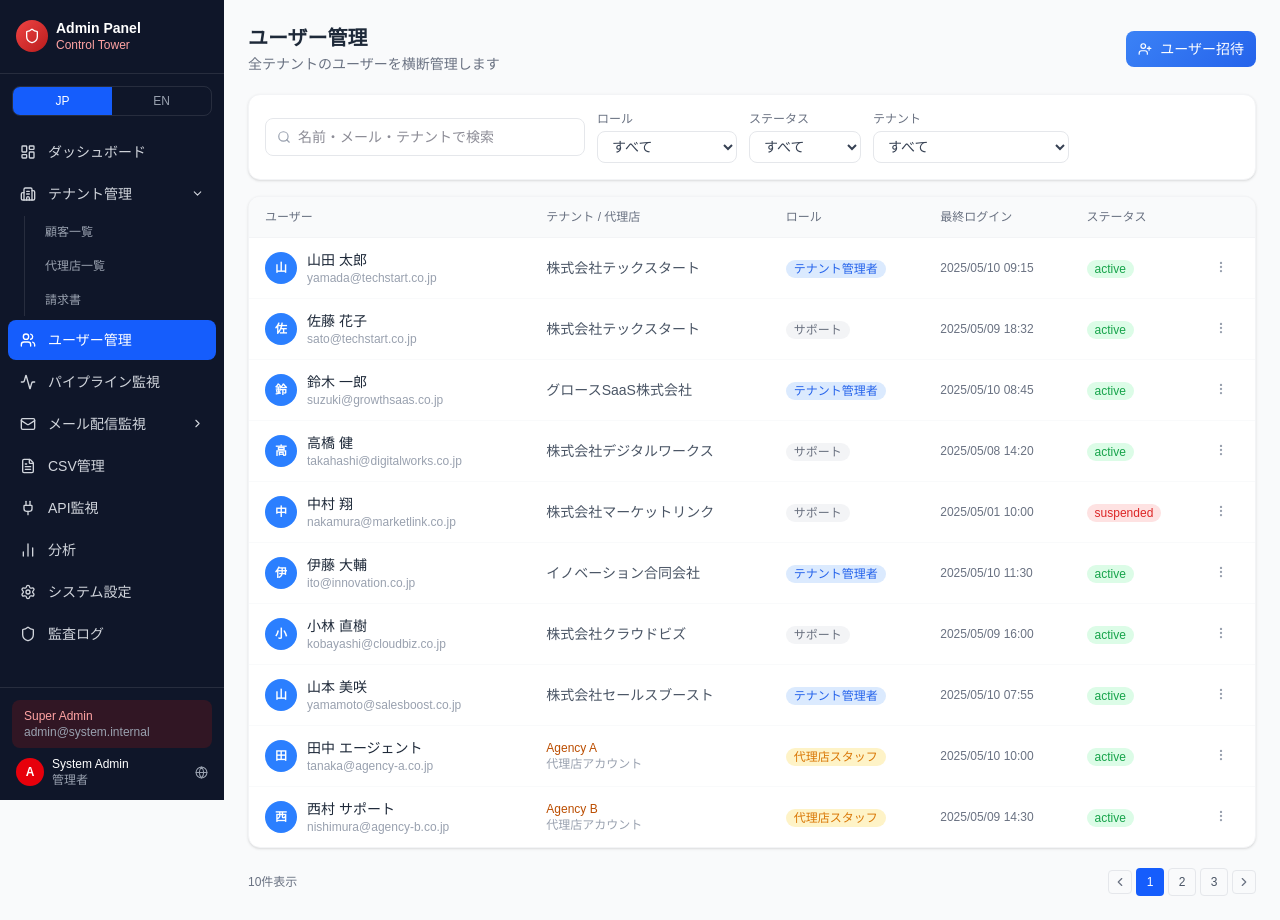
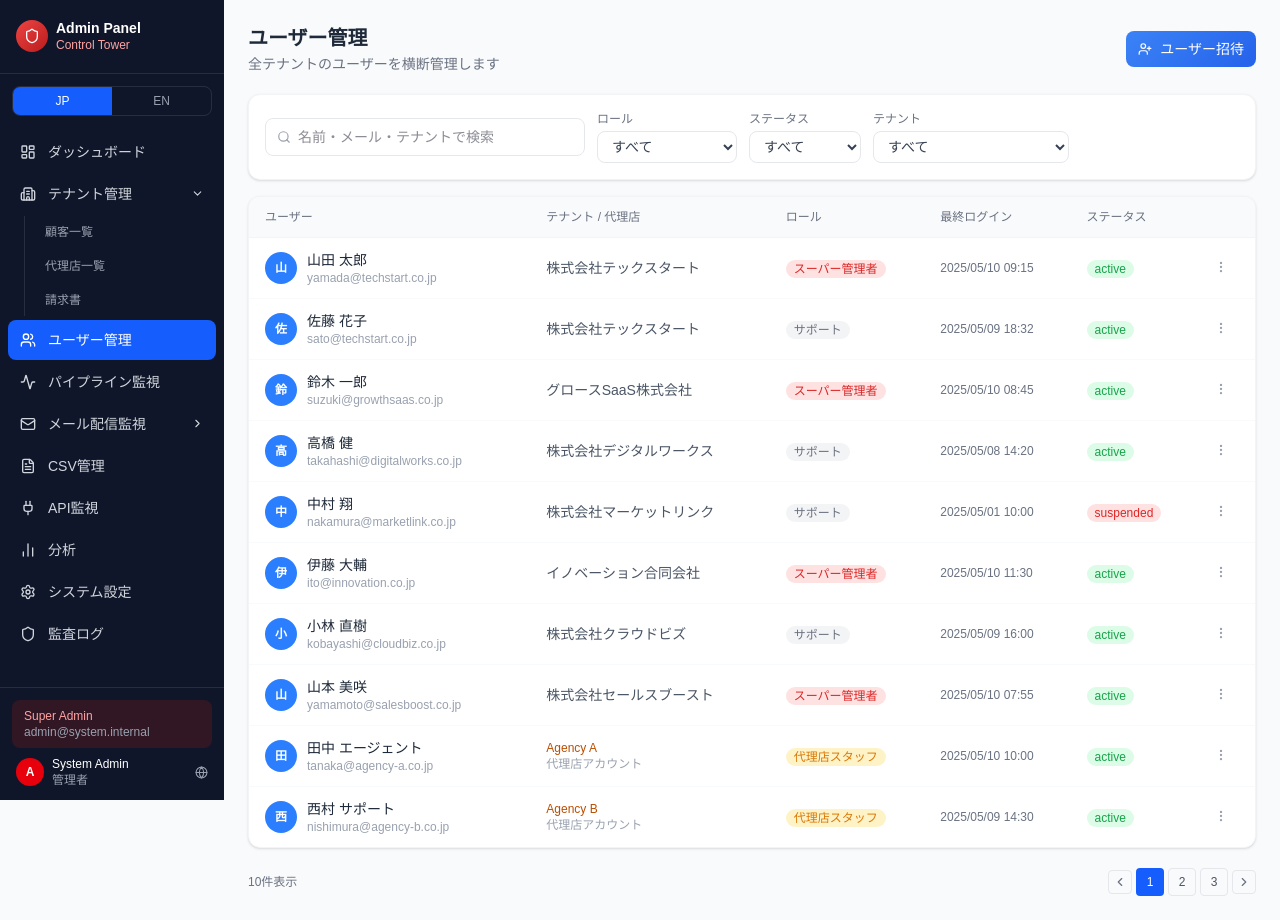
Before and after one commit to nn-nissy1010/freshbound, a Next.js app: page /admin/users in a window 1280 px wide. Built offline with nearby package versions, Linux system fonts and the light colour scheme.

Commit message:
fix(admin): fix i18n, role badge, params type, and KPI label bugs

```diff
--- a/src/app/(admin)/admin/compliance/page.tsx
+++ b/src/app/(admin)/admin/compliance/page.tsx
@@ -18,8 +18,8 @@ const suppressions = [
 ];
 
 const domainWarnings = [
-  { domain: 'unknown-domain.co.jp', tenant: '株式会社クラウドビズ', issue: t('ja', 'ドメイン評判低下', 'Domain reputation drop'), severity: 'high', date: '2025/05/10' },
-  { domain: 'old-company.jp', tenant: 'グロースSaaS株式会社', issue: t('ja', 'バウンス率高騰', 'High bounce rate'), severity: 'medium', date: '2025/05/09' },
+  { domain: 'unknown-domain.co.jp', tenant: '株式会社クラウドビズ', issue: { ja: 'ドメイン評判低下', en: 'Domain reputation drop' }, severity: 'high', date: '2025/05/10' },
+  { domain: 'old-company.jp', tenant: 'グロースSaaS株式会社', issue: { ja: 'バウンス率高騰', en: 'High bounce rate' }, severity: 'medium', date: '2025/05/09' },
 ];
 
 const reasonLabels: Record<string, { ja: string; en: string }> = {
@@ -79,7 +79,7 @@ export default function CompliancePage() {
                   <span className="text-xs text-gray-500">{w.tenant}</span>
                 </div>
                 <div className="flex items-center gap-3">
-                  <span className="text-xs text-red-600">{w.issue}</span>
+                  <span className="text-xs text-red-600">{w.issue[lang]}</span>
                   <button className="text-xs border border-red-200 text-red-600 rounded px-2 py-0.5 hover:bg-red-50">
                     {t(lang, 'ドメインをブラックリスト', 'Blacklist Domain')}
                   </button>
--- a/src/app/(admin)/admin/invoices/page.tsx
+++ b/src/app/(admin)/admin/invoices/page.tsx
@@ -30,6 +30,7 @@ export default function InvoicesPage() {
     inv.stripeInvoiceId.toLowerCase().includes(search.toLowerCase())
   );
 
+  // 当月フィルターなし（モックは全件5月）— ラベルで「累計」と明示する
   const totalMRR = invoices.filter(i => i.status === 'paid').reduce((sum, i) => sum + parseInt(i.amount.replace(/[^0-9]/g, '')), 0);
   const pastDueCount = invoices.filter(i => i.status === 'past_due').length;
 
@@ -48,7 +49,7 @@ export default function InvoicesPage() {
       {/* Summary Cards */}
       <div className="grid grid-cols-2 lg:grid-cols-4 gap-3">
         <StatCard label={t(lang, '総請求数', 'Total Invoices')}       value={invoices.length}                                    icon={FileText}    />
-        <StatCard label={t(lang, '今月の収益', 'Revenue (Month)')}     value={`¥${(totalMRR / 10000).toFixed(0)}万`}             icon={DollarSign}  />
+        <StatCard label={t(lang, '累計収益（支払済）', 'Total Revenue (Paid)')} value={`¥${(totalMRR / 10000).toFixed(0)}万`} icon={DollarSign}  />
         <StatCard label={t(lang, '未払い', 'Past Due')}                value={pastDueCount}                                       icon={AlertCircle} />
         <StatCard label={t(lang, '支払い済み', 'Paid')}                value={invoices.filter(i => i.status === 'paid').length}   icon={CreditCard}  />
       </div>
--- a/src/app/(admin)/admin/tenants/[id]/page.tsx
+++ b/src/app/(admin)/admin/tenants/[id]/page.tsx
@@ -4,7 +4,7 @@ import { useLang } from '@/components/admin/LangContext';
 import { t } from '@/lib/i18n';
 import StatusBadge from '@/components/admin/StatusBadge';
 import StatCard from '@/components/admin/StatCard';
-import { useState } from 'react';
+import { use, useState } from 'react';
 import {
   ArrowLeft, Mail, Users, Building2, Activity,
   AlertTriangle, StopCircle, RefreshCw, Trash2,
@@ -27,7 +27,8 @@ const campaigns = [
   { name: 'フォローアップシナリオ', status: 'queued', sent: 0, openRate: '—', replyRate: '—' },
 ];
 
-export default function TenantDetailPage({ params }: { params: { id: string } }) {
+export default function TenantDetailPage({ params }: { params: Promise<{ id: string }> }) {
+  const { id } = use(params);
   const { lang } = useLang();
   const [editing, setEditing] = useState(false);
   const tenantStatus: string = 'active';
@@ -45,7 +46,7 @@ export default function TenantDetailPage({ params }: { params: { id: string } })
             <StatusBadge status="active" />
             <StatusBadge status="standard" />
           </div>
-          <p className="text-xs text-gray-400 font-mono mt-0.5">ID: T001 · {t(lang, '作成日', 'Created')}: 2025/01/15</p>
+          <p className="text-xs text-gray-400 font-mono mt-0.5">ID: {id} · {t(lang, '作成日', 'Created')}: 2025/01/15</p>
         </div>
         {/* Admin Actions */}
         <div className="flex items-center gap-2 flex-wrap">
--- a/src/app/(admin)/admin/users/page.tsx
+++ b/src/app/(admin)/admin/users/page.tsx
@@ -94,14 +94,10 @@ export default function UsersPage() {
                     )}
                   </td>
                   <td className="px-3 py-3">
-                    {user.role === 'agency_staff' ? (
-                      <StatusBadge status="agency_staff" label={t(lang, '代理店スタッフ', 'Agency Staff')} />
-                    ) : (
-                      <StatusBadge
-                        status={user.role === 'super_admin' ? 'tenant_admin' : 'support'}
-                        label={user.role === 'super_admin' ? t(lang, 'テナント管理者', 'Tenant Admin') : t(lang, 'サポート', 'Support')}
-                      />
-                    )}
+                    {user.role === 'super_admin'   && <StatusBadge status="super_admin"   label={t(lang, 'スーパー管理者', 'Super Admin')} />}
+                    {user.role === 'tenant_admin'  && <StatusBadge status="tenant_admin"  label={t(lang, 'テナント管理者', 'Tenant Admin')} />}
+                    {user.role === 'support'       && <StatusBadge status="support"       label={t(lang, 'サポート', 'Support')} />}
+                    {user.role === 'agency_staff'  && <StatusBadge status="agency_staff"  label={t(lang, '代理店スタッフ', 'Agency Staff')} />}
                   </td>
                   <td className="px-3 py-3 text-xs text-gray-500">{user.lastLogin}</td>
                   <td className="px-3 py-3"><StatusBadge status={user.status} /></td>
```
